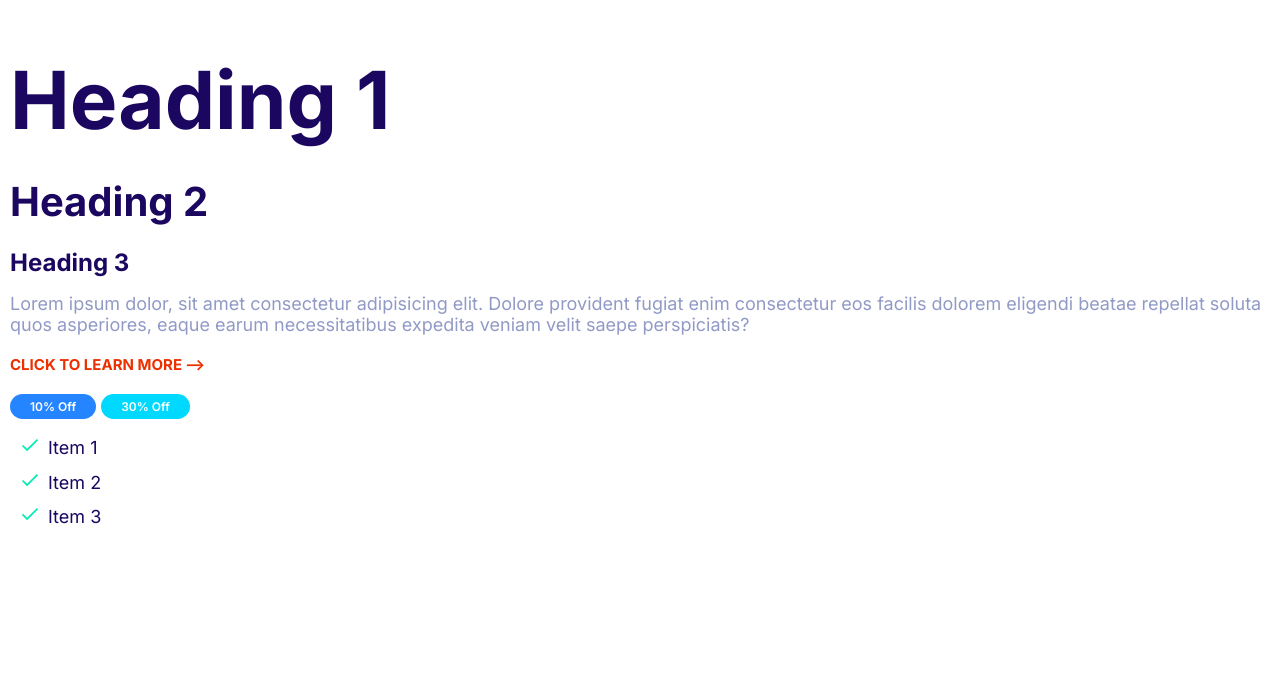
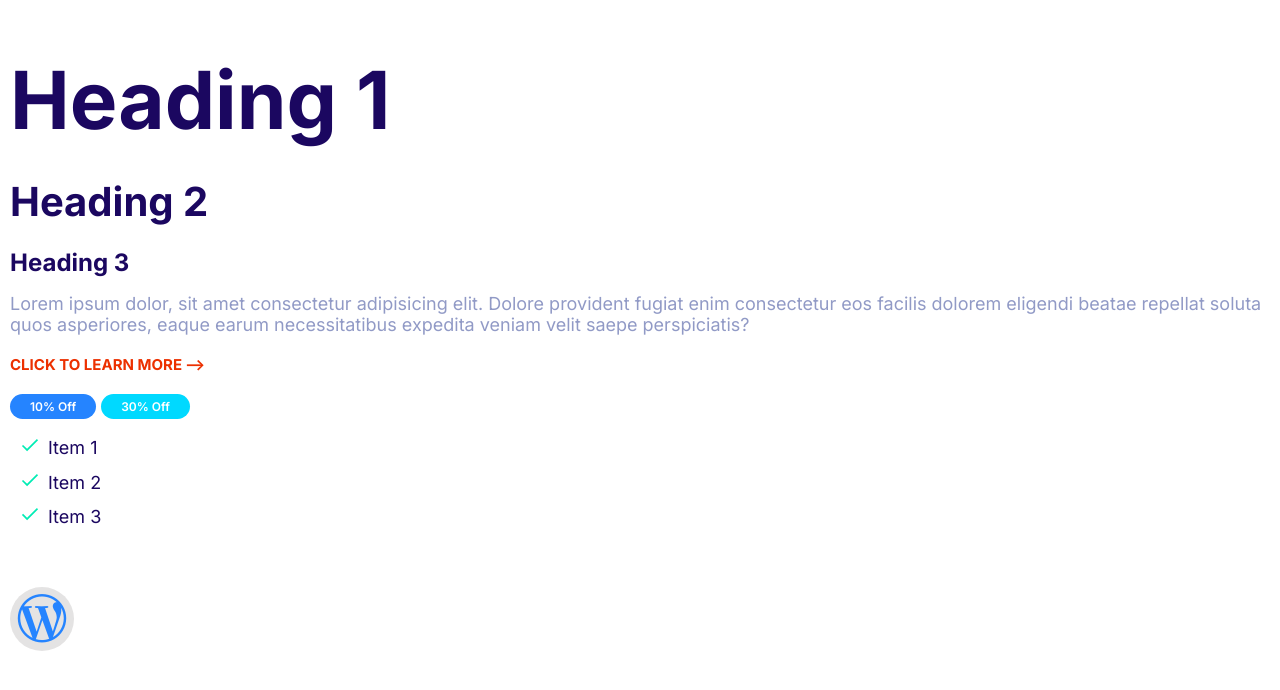
Before and after one commit to Arshia7j/Arshiafy, a plain HTML site: page index.html in a window 1280 px wide. Drawn offline with Linux system fonts and the light colour scheme; files whose address does not match are found by name.

Commit message:
making icons component.

```diff
--- a/css/styles.css
+++ b/css/styles.css
@@ -128,18 +128,35 @@
   margin-right: 2rem;
 }
 
-.list--tick--icon{
+.list--tick--icon {
   width: 2rem;
   padding-right: 2rem;
 }
 
-.list--tick .list__item{
+.list--tick .list__item {
   padding-left: 1rem;
   margin-bottom: 1rem;
 }
 
-@media screen and (min-width:1024px){
-  .list--tick--icon{
+@media screen and (min-width: 1024px) {
+  .list--tick--icon {
     padding-right: 0.8rem;
   }
 }
+
+/* Icon */
+
+.icon{
+  font-size: 5rem;
+  color: var(--color-primary);
+}
+
+.icon-container{
+  background: rgb(228, 227, 227);
+  width: 64px;
+  height: 64px;
+  border-radius: 100%;
+  display: inline-flex;
+  justify-content: center;
+  align-items: center;
+}
--- a/index.html
+++ b/index.html
@@ -6,6 +6,7 @@
     <title>Arshify</title>
     <link rel="preconnect" href="https://fonts.googleapis.com" />
     <link rel="preconnect" href="https://fonts.gstatic.com" crossorigin />
+    <script src="https://kit.fontawesome.com/f3626f00ef.js" crossorigin="anonymous"></script>
     <link
       href="https://fonts.googleapis.com/css2?family=Inter:wght@400..700&family=Montserrat:wght@600&display=swap"
       rel="stylesheet"
@@ -49,5 +50,12 @@
         />Item 3
       </li>
     </ul>
+    <br /><br />
+
+    <span class="icon-container">
+      <span class="icon">
+        <i class="fa-brands fa-wordpress-simple"></i>
+      </span>
+    </span>
   </body>
 </html>
```
Also changed, not shown: components/icons.html (added, +5 -0 lines), images/sprite.svg (added).
